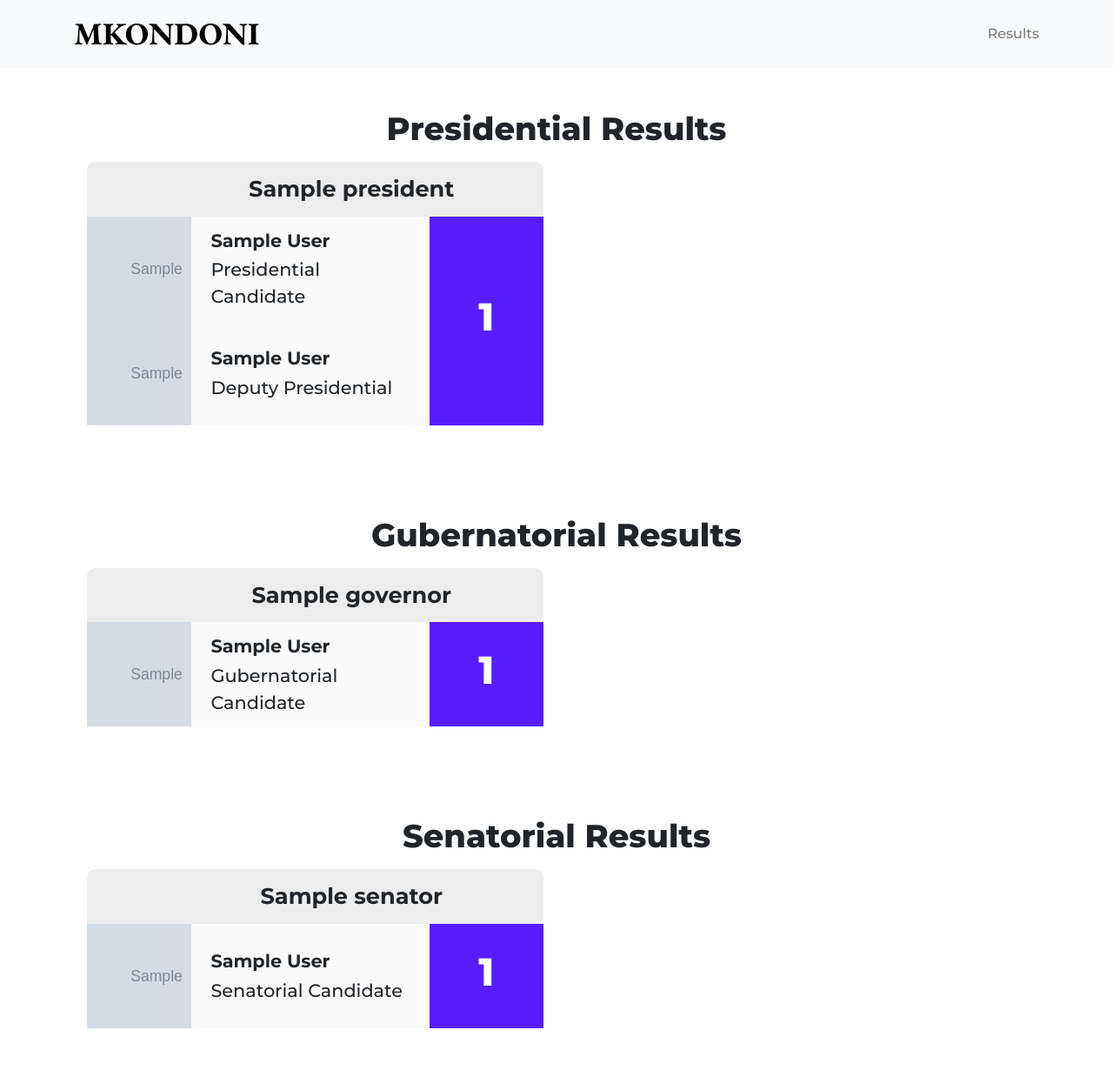
After one commit to thevictormaina/mkondoni, a Flask app: page /results in a window 1280 px wide. The commit adds this page. Shown: the whole page at 87% size. Run offline with Flask 2, Linux system fonts and the light colour scheme; tables that the repository leaves empty hold one stand-in row (values such as "Sample post"); grey boxes marked "Sample" are stand-in pictures; some libraries are stand-ins or nearby versions.

Commit message:
created results page

```diff
--- a/app/main/views.py
+++ b/app/main/views.py
@@ -53,3 +53,15 @@
     """
     title = "Mkondoni - Thank You For Voting"
     return render_template("finish.html")
+
+@main.route("/results", methods=["GET", "POST"])
+def results():
+    """
+    """
+    presidents = President.query.all()
+    governors = Governor.query.all()
+    senators = Senator.query.all()
+
+    title = "Mkondoni - Results"
+
+    return render_template("results.html", senators = senators, governors = governors, presidents = presidents)
--- a/app/templates/navbar.html
+++ b/app/templates/navbar.html
@@ -21,7 +21,7 @@
             <span class="navbar-brand mb-0 h1" id="logo">Mkondoni</span>
         </a>
         <ul class="navbar-nav">
-            <li class="nav-item"><a href="" class="nav-link">Results</a></li>
+            <li class="nav-item"><a href="{{ url_for('main.results') }}" class="nav-link">Results</a></li>
         </ul>
     </div>
 
--- /dev/null
+++ b/app/templates/results.html
@@ -0,0 +1,60 @@
+{% extends 'base.html' %}
+{% import "macros/presidential_macro.html" as presidential_macro %}
+{% import "macros/senatorial_macro.html" as senatorial_macro %}
+{% import "macros/governor_macro.html" as governor_macro %}
+
+{% block styles %}
+{{  super() }}
+
+<style>
+    input[type="radio"] {
+        display: none;
+    }
+    div.candidate {
+        cursor: none;
+        min-width: 0;
+    }
+    div.candidate-title, div.candidate-name {
+        margin-left: 20px;
+    }
+</style>
+
+{% endblock styles %}
+
+{% block content %}
+
+<div class="container presidential">
+    <h1 class="m-3 mt-5 text-center">Presidential Results</h1>
+    <div class="row">
+        {% for president in presidents %}
+        <div class="col-md-6">
+            {{ presidential_macro.presidential(president) }}
+        </div>
+        {% endfor %}
+    </div>
+</div>
+
+<div class="container governor">
+    <h1 class="m-3 mt-5 text-center">Gubernatorial Results</h1>
+    <div class="row">
+        {% for governor in governors %}
+        <div class="col-md-6">
+            {{ governor_macro.governor(governor) }}
+        </div>
+        {% endfor %}
+    </div>
+</div>
+
+<div class="container senator">
+    <h1 class="m-3 mt-5 text-center">Senatorial Results</h1>
+    <div class="row">
+        {% for senator in senators %}
+        <div class="col-md-6">
+            {{ senatorial_macro.senatorial(senator) }}
+        </div>
+        {% endfor %}
+    </div>
+</div>
+
+
+{% endblock content %}
--- a/manage.py
+++ b/manage.py
@@ -5,7 +5,7 @@
 from commit_data import commit_data
 
 # Create app instance
-app = create_app("production")
+app = create_app("development")
 
 manager = Manager(app)
 manager.add_command("server", Server)
```
